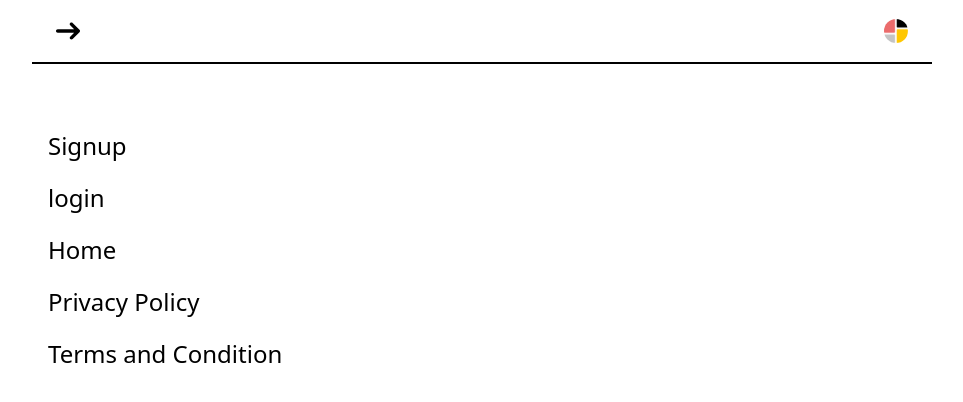
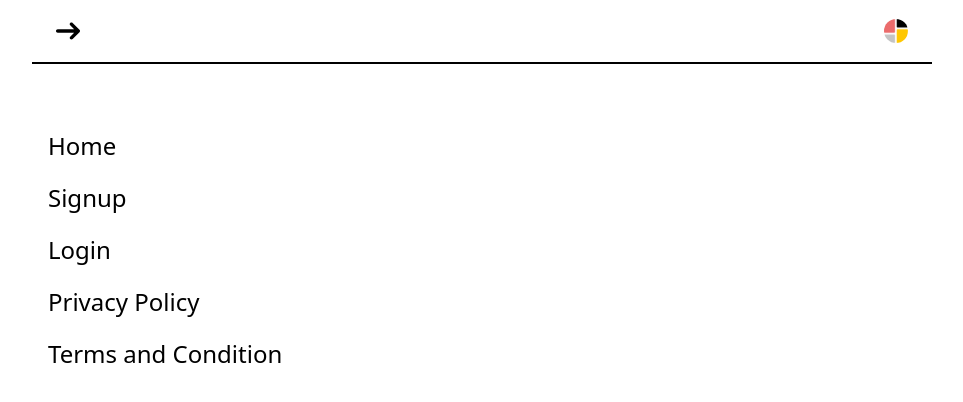
Before and after one commit to smartshivansh/myty1rupeeplan, a React (Create React App) app in the folder mytyweb/: page /login in a window 1280 px wide. Both pictures are taken after a click on the picture 1062 px from the left and 44 px from the top of the page. Shown: the top 402 px of the page, without its empty margins (158-1121 px from the left). Built offline with nearby package versions, Linux system fonts and the light colour scheme; no server answers.

Commit message:
menu Bar fixed

```diff
--- a/mytyweb/src/Components/menuBar/MenuBar.jsx
+++ b/mytyweb/src/Components/menuBar/MenuBar.jsx
@@ -64,11 +64,13 @@ const MeanuBar = (props) => {
 
         <p className={classes.name}>{name}</p>
 
+        <a className={classes.menuBtn} href="/">Home</a>
+
         <div style={{display: isLogedIn ? "none" : "flex"}} className={classes.sign}>
            <a className={classes.menuBtn} href="/signup">Signup</a>
-           <a className={classes.menuBtn} href="/login">login</a>
+           <a className={classes.menuBtn} href="/login">Login</a>
         </div>
-          <a className={classes.menuBtn} href="/">Home</a>
+
           <a className={classes.menuBtn} href="https://app.myty.in/privacy-policy" target="_blank">Privacy Policy</a>
           <a className={classes.menuBtn} href="https://app.myty.in/terms-conditions" target="_blank">Terms and Condition</a>
         <div style={{display: isLogedIn ? "block" : "none"}}>
--- a/mytyweb/src/constants/apis.js
+++ b/mytyweb/src/constants/apis.js
@@ -1,5 +1,5 @@
 export const api = "http://doornextshop.com/api";
-export const api2 = "http://myty.in/api";
+export const api2 = "https://myty.in/api";
 
 
 const apis = {
```
